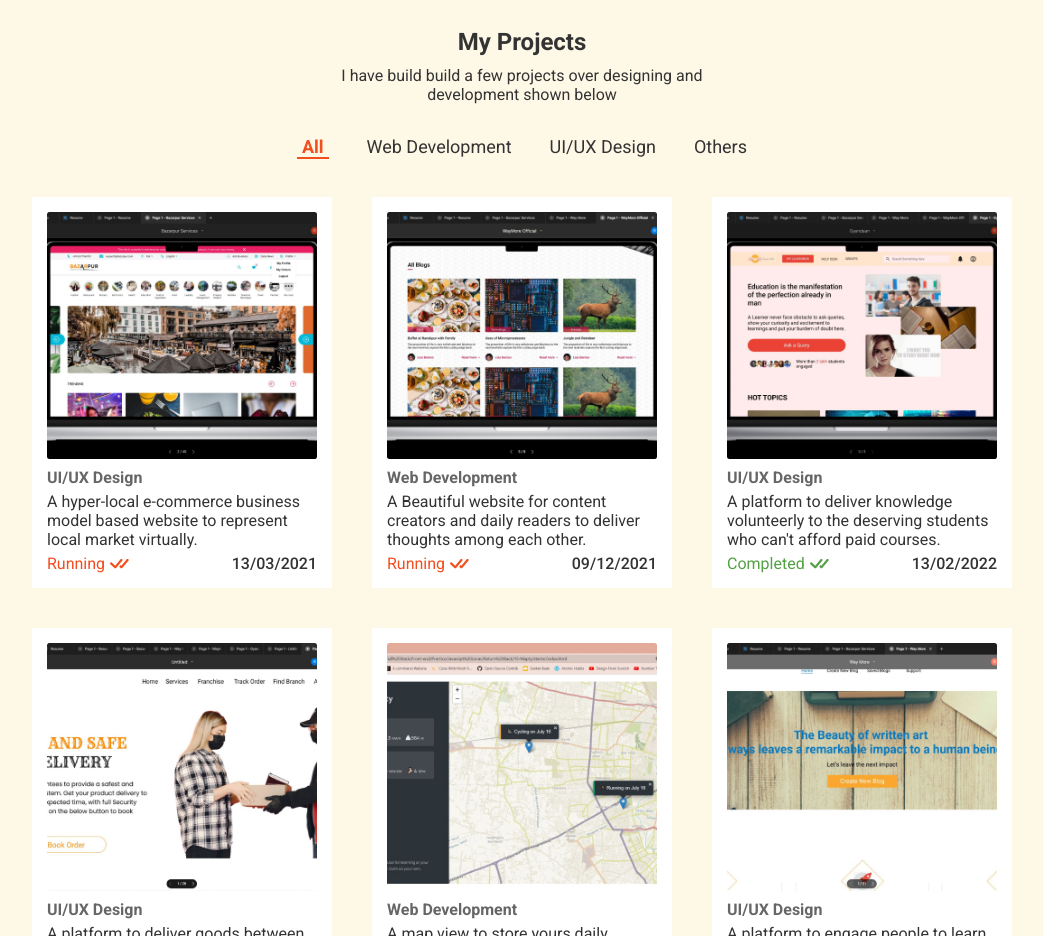
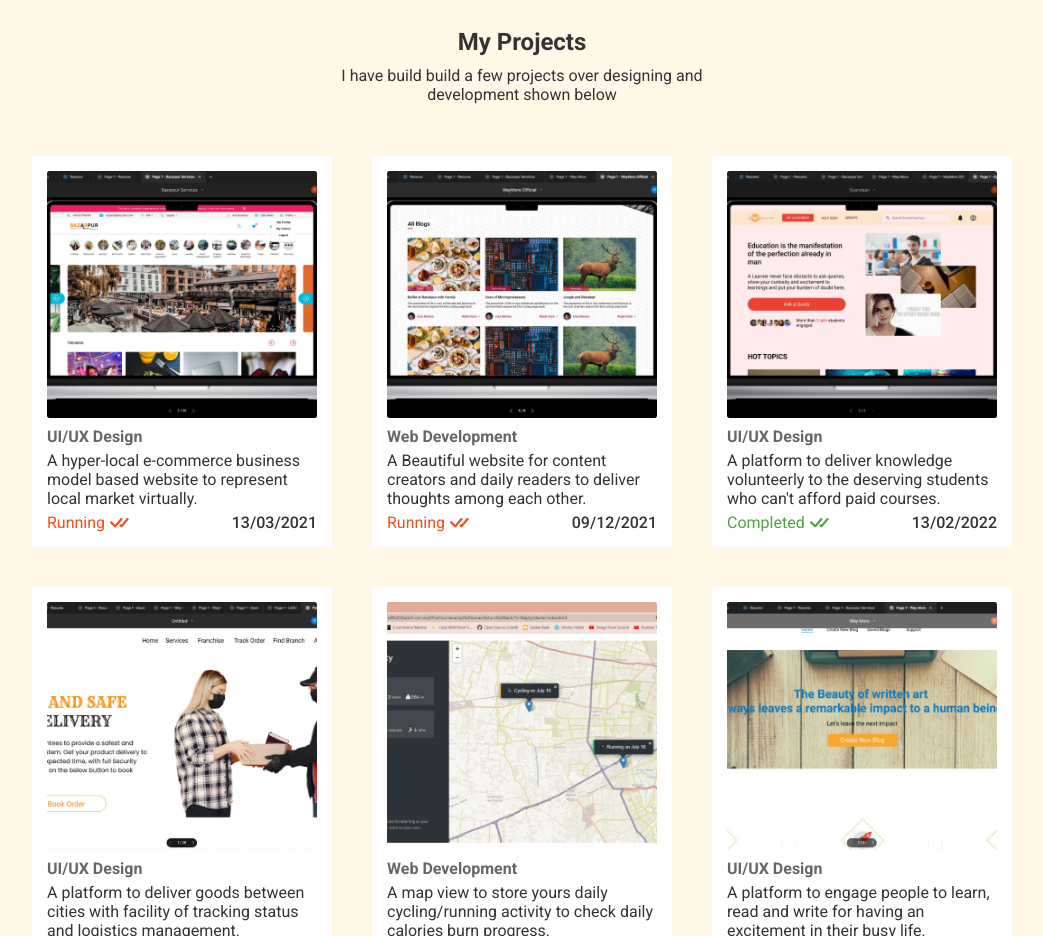
Before and after one commit to Rakeshsoni7296/My-Portfolio, a website built with Parcel: page index.html in a window 1280 px wide. Shown: the part 1320-2256 px from the top of the page, without its empty margins (118-1161 px from the left). Built offline with nearby package versions, Linux system fonts and the light colour scheme.

Commit message:
some changes

```diff
--- a/index.html
+++ b/index.html
@@ -144,12 +144,12 @@
       <section class="project-section">
         <h2>My Projects</h2>
         <p>I have build build a few projects over designing and development shown below</p>
-        <nav class="project-nav">
+        <!-- <nav class="project-nav">
           <div><a class="link-bar active-link-prj" href="/">All</a></div>
           <div><a class="link-bar" href="404">Web Development</a></div>
           <div><a class="link-bar" href="404">UI/UX Design</a></div>
           <div><a class="link-bar" href="404">Others</a></div>
-        </nav>
+        </nav> -->
         <div class="project-container">
           <div class="project-card">
             <div class="project-img"><img src="./static/imgs/bazarpur.jpg" alt="UI/UX Design"></div>
```
